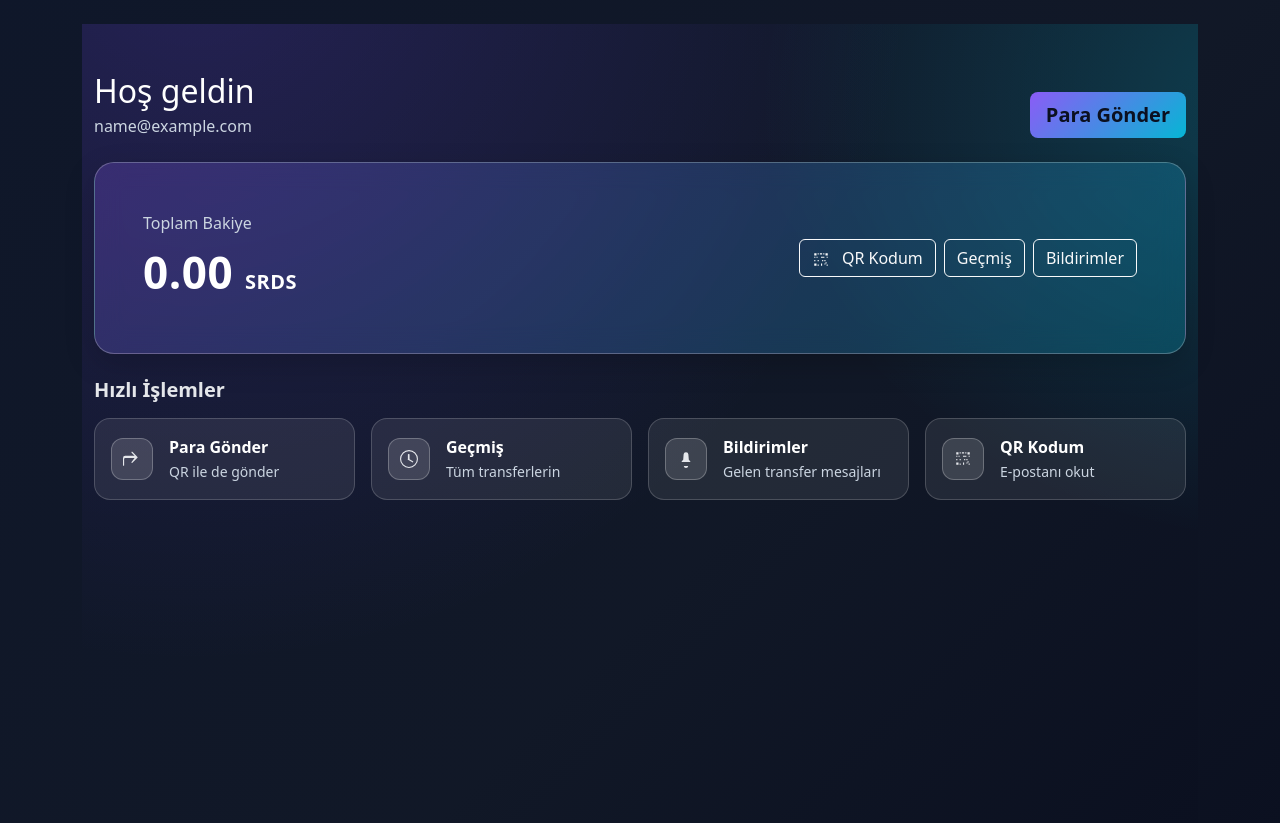
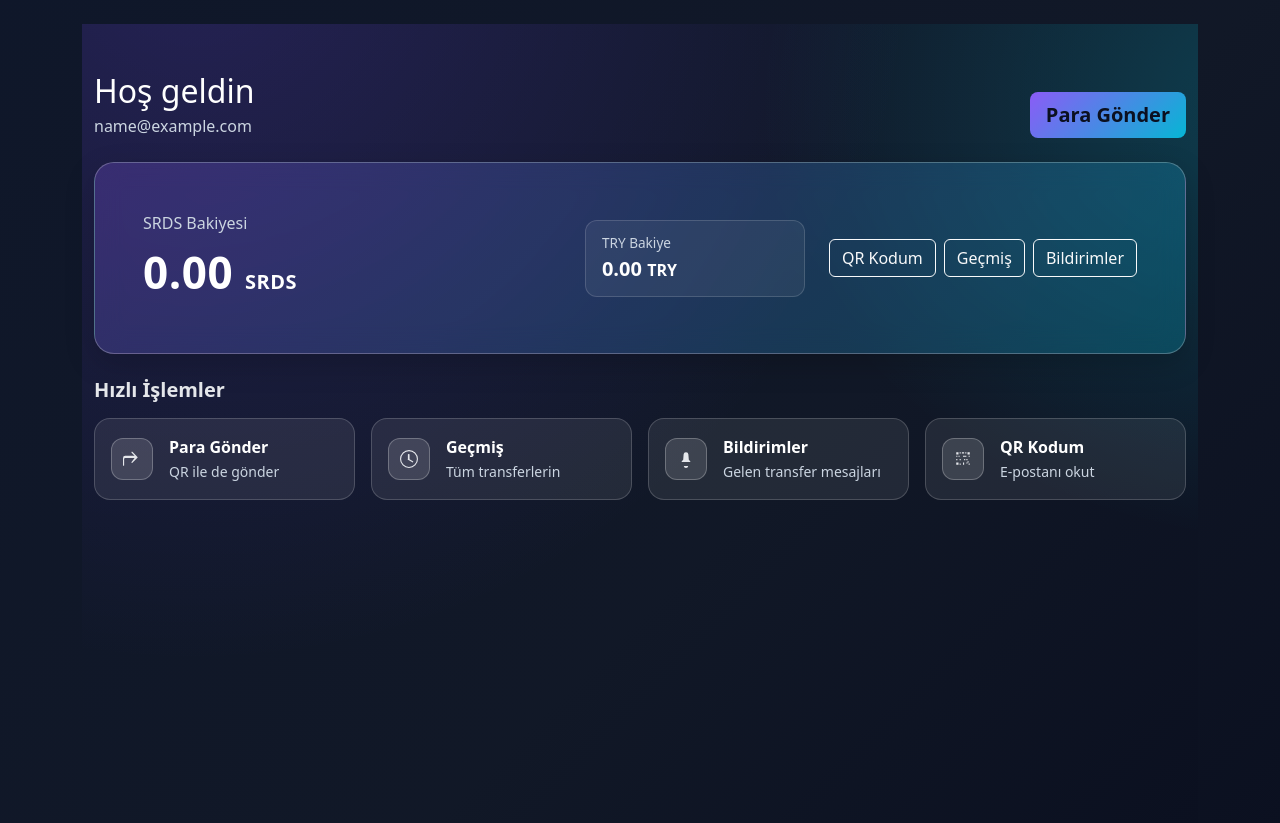
Before and after one commit to ardagencer1206/wallet, a Flask app: page / in a window 1280 px wide. Shown: the part 57-880 px from the top of the page. Run offline with Flask 3, Linux system fonts and the light colour scheme; the visitor is signed in with stand-in values (Sample User, id 1).

Commit message:
Update home.html

```diff
--- a/templates/home.html
+++ b/templates/home.html
@@ -37,6 +37,15 @@
     border: 1px solid rgba(255,255,255,.25); color: #e5e7eb;
   }
   .section-title { color: #e5e7eb; font-weight: 700; }
+  .sub-balance {
+    background: rgba(255,255,255,.06);
+    border: 1px solid rgba(255,255,255,.15);
+    border-radius: .75rem;
+    padding: .75rem 1rem;
+    min-width: 220px;
+  }
+  .sub-balance .label { font-size: .85rem; color: #cbd5e1; }
+  .sub-balance .value { font-size: 1.25rem; font-weight: 700; color: #fff; }
   .step {
     background: rgba(255,255,255,.06);
     border: 1px dashed rgba(255,255,255,.25);
@@ -65,22 +74,31 @@
       </div>
     </div>
 
-    <!-- Balance -->
+    <!-- Balances -->
     <div class="glass balance-card p-4 p-md-5 mb-4">
-      <div class="d-flex flex-wrap align-items-center justify-content-between gap-3">
-        <div>
-          <div class="muted mb-1">Toplam Bakiye</div>
-          <div class="balance-amount">{{ "%.2f"|format(current_user.balance) }} <span class="fs-5 fw-bold">SRDS</span></div>
+      <div class="row g-4 align-items-center">
+        <div class="col-md">
+          <div class="muted mb-1">SRDS Bakiyesi</div>
+          <div class="balance-amount">
+            {{ "%.2f"|format(current_user.balance or 0) }}
+            <span class="fs-5 fw-bold">SRDS</span>
+          </div>
         </div>
-        <div class="d-flex gap-2">
-          <a href="{{ url_for('qr') }}" class="btn btn-outline-light">
-            <svg xmlns="http://www.w3.org/2000/svg" width="18" height="18" fill="currentColor" class="me-2" viewBox="0 0 16 16">
-              <path d="M2 2h2v2H2V2Zm0 3h1v1H2V5Zm2 0h1v1H4V5Zm1-3h1v1H5V2Zm3 0h1v1H8V2Zm1 3h1v1H9V5Zm-1 0h1v1H8V5ZM7 2h1v1H7V2ZM2 8h1v1H2V8Zm3 0h1v1H5V8Zm-3 3h2v2H2v-2Zm3 2v-1h1v1H5Zm3 0v-1h1v1H8Zm6-11h-2v2h2V2Zm-3 0h-1v1h1V2Zm3 3h-1v1h1V5Zm-3 0h-1v1h1V5ZM2 12h1v1H2v-1Zm9-4h1v1h-1V8Zm1 2h1v1h-1v-1Zm-1 1h1v1h-1v-1Zm2 1h1v1h-1v-1Zm-4-4h1v1h-1V8Zm-1 3h1v1h-1v-1Z"/>
-            </svg>
-            QR Kodum
-          </a>
-          <a href="{{ url_for('history') }}" class="btn btn-outline-light">Geçmiş</a>
-          <a href="{{ url_for('notifications') }}" class="btn btn-outline-light">Bildirimler</a>
+        <div class="col-md-auto">
+          <div class="sub-balance text-center text-md-start">
+            <div class="label">TRY Bakiye</div>
+            <div class="value">
+              {{ "%.2f"|format(current_user.try_balance or 0) }}
+              <span class="fs-6 fw-bold">TRY</span>
+            </div>
+          </div>
+        </div>
+        <div class="col-md-auto">
+          <div class="d-flex gap-2">
+            <a href="{{ url_for('qr') }}" class="btn btn-outline-light">QR Kodum</a>
+            <a href="{{ url_for('history') }}" class="btn btn-outline-light">Geçmiş</a>
+            <a href="{{ url_for('notifications') }}" class="btn btn-outline-light">Bildirimler</a>
+          </div>
         </div>
       </div>
     </div>
```
